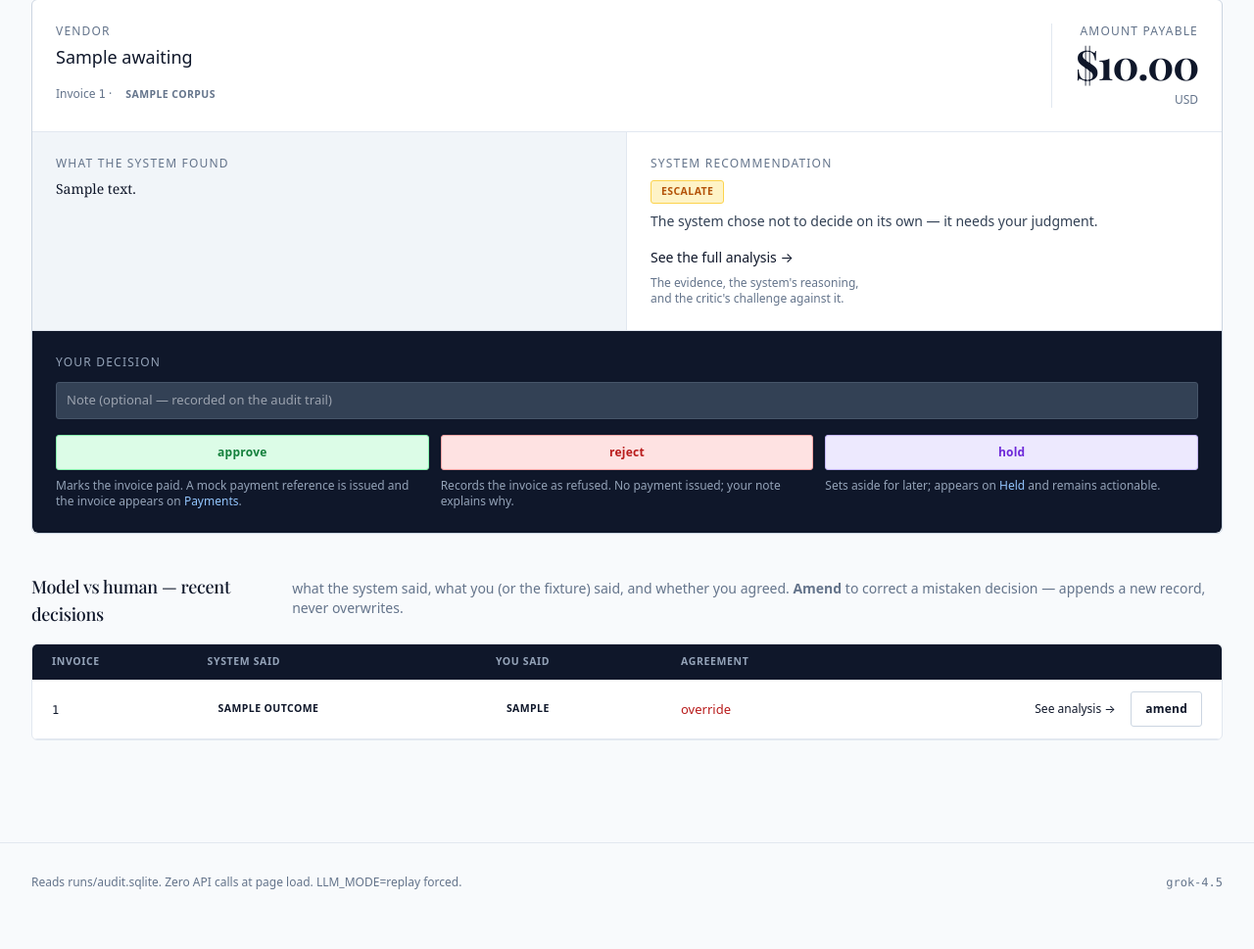
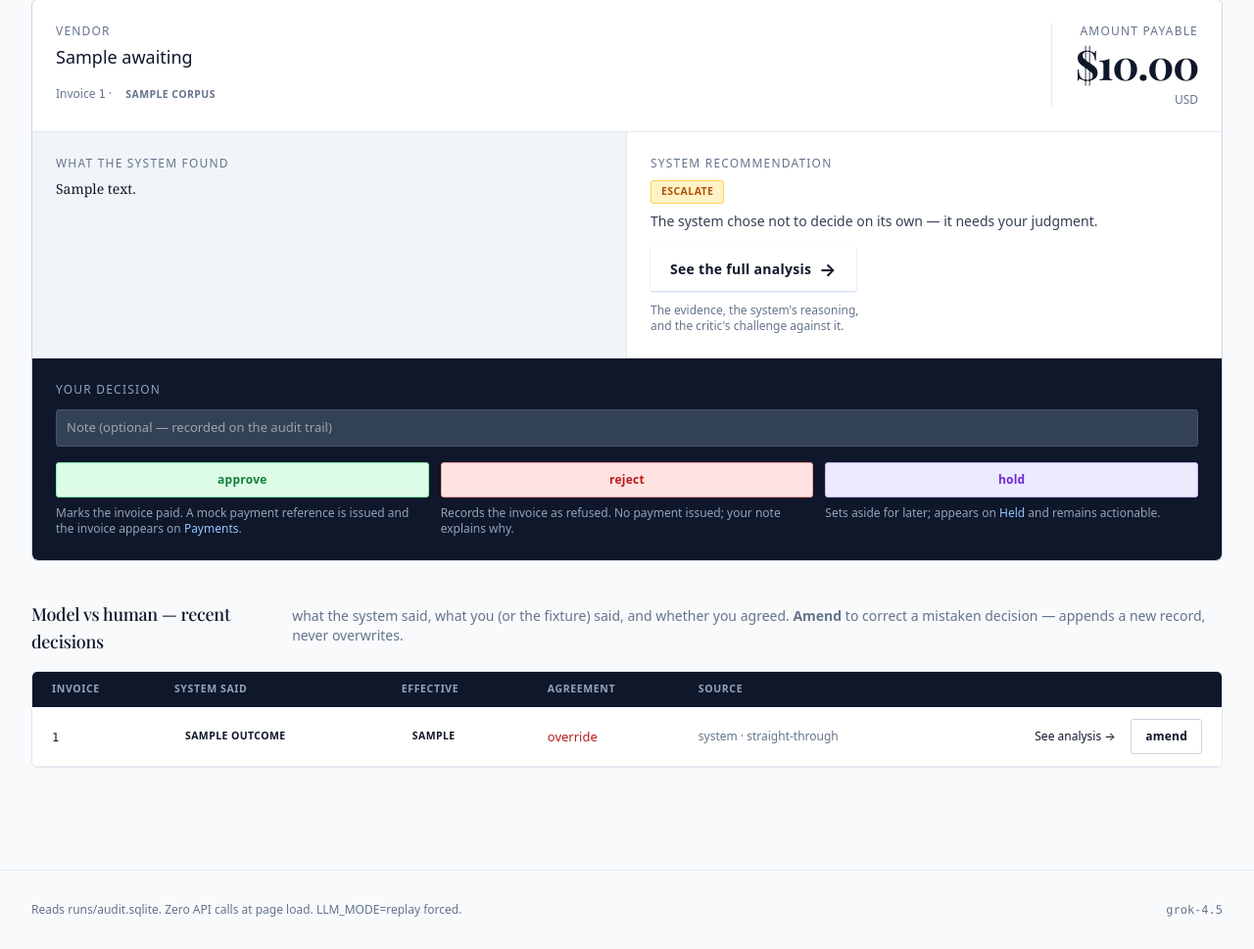
Before and after one commit to mdan-wfu/ap-exception-router, a FastAPI app: template src/ui/templates/human_queue.html in a window 1280 px wide. Shown: the part 307-1276 px from the top of the page at 98% size. Before the commit the page ends 1215 px from the top, so only its background shows below. Run offline with FastAPI, Linux system fonts and the light colour scheme; the template is opened without the code that fills it: most values are stand-ins (such as "Sample title", 1, 10 or a date in 2020); data that the repository does not hold is empty; some libraries are stand-ins or nearby versions.

Commit message:
feat(dashboard): weightier "See the full analysis" button + resolved-table source
Part B — the link from Human Review to the detail page is the primary
path from triage into evidence, and it was underplayed as a default-
size btn-primary. Upsized: 12px vertical padding, 14px font, 700
weight, an inline arrow glyph, a subtle blue shadow so it lifts off
the light card body. One-line hint below preserved.

Part C follow-through — the Model-vs-human resolved table now always
shows a Source column (previously only when `mixed`, which hid the
attribution when the table was uniformly one kind). Three-way source
render:
  - fixture → chip "demo fixture"
  - clerk   → "clerk"
  - system  → "system · straight-through"
Straight-through APPROVEs no longer appear as `clerk`.

```diff
--- a/src/ui/templates/human_queue.html
+++ b/src/ui/templates/human_queue.html
@@ -56,8 +56,16 @@
             <span class="chip chip-escalate">ESCALATE</span>
             <div class="text-sm mt-2" style="color: var(--ink-mid);">The system chose not to decide on its own — it needs your judgment.</div>
           </div>
-          <a href="/invoice/{{ r.invoice_number }}" class="btn btn-primary" style="display: inline-block; text-decoration: none;">See the full analysis →</a>
-          <div class="text-xs mt-2" style="color: var(--ink-mute); max-width: 32ch;">
+          <a href="/invoice/{{ r.invoice_number }}"
+             class="btn btn-primary"
+             style="display: inline-flex; align-items: center; gap: 8px;
+                    text-decoration: none; padding: 12px 20px;
+                    font-size: 14px; font-weight: 700; letter-spacing: 0.02em;
+                    box-shadow: 0 1px 2px rgba(29,78,216,.25);">
+            See the full analysis
+            <span style="font-size: 18px; line-height: 1;">→</span>
+          </a>
+          <div class="text-xs mt-3" style="color: var(--ink-mute); max-width: 34ch;">
             The evidence, the system's reasoning, and the critic's challenge against it.
           </div>
         </div>
@@ -87,8 +95,8 @@
   <div class="card">
     <table class="data">
       <thead><tr>
-        <th>Invoice</th><th>System said</th><th>You said</th><th>Agreement</th>
-        {% if mixed %}<th>Source</th>{% endif %}
+        <th>Invoice</th><th>System said</th><th>Effective</th><th>Agreement</th>
+        <th>Source</th>
         <th></th>
       </tr></thead>
       <tbody>
@@ -99,19 +107,18 @@
         <td><span class="chip chip-{{ r.effective_outcome|lower }}">{{ r.effective_outcome }}</span></td>
         <td>{% if r.outcome == r.effective_outcome %}<span style="color: var(--ink-mute);">agree</span>
             {% else %}<span style="color: var(--red);">override</span>{% endif %}</td>
-        {% if mixed %}
-        <td>
-          {% if r.auto_resolved %}<span class="chip chip-auto">demo fixture</span>
-          {% else %}<span class="text-xs" style="color: var(--ink-mute);">clerk</span>{% endif %}
+        <td class="text-xs" style="color: var(--ink-mute);">
+          {% if r.source_kind == 'fixture' %}<span class="chip chip-auto">demo fixture</span>
+          {% elif r.source_kind == 'clerk' %}clerk
+          {% else %}system · straight-through{% endif %}
         </td>
-        {% endif %}
         <td class="text-right">
           <a href="/invoice/{{ r.invoice_number }}" class="text-xs mr-3">See analysis →</a>
           <button class="btn" @click="open = (open === '{{ r.invoice_number }}' ? null : '{{ r.invoice_number }}')">amend</button>
         </td>
       </tr>
       <tr x-show="open === '{{ r.invoice_number }}'" x-cloak>
-        <td colspan="{{ 6 if mixed else 5 }}" style="background: var(--paper-alt); border-bottom: 2px solid var(--border-strong);">
+        <td colspan="6" style="background: var(--paper-alt); border-bottom: 2px solid var(--border-strong);">
           <div class="p-4">
             <div class="text-xs mb-3" style="color: var(--ink-mid);">
               Amending appends a new decision. The current outcome
```
